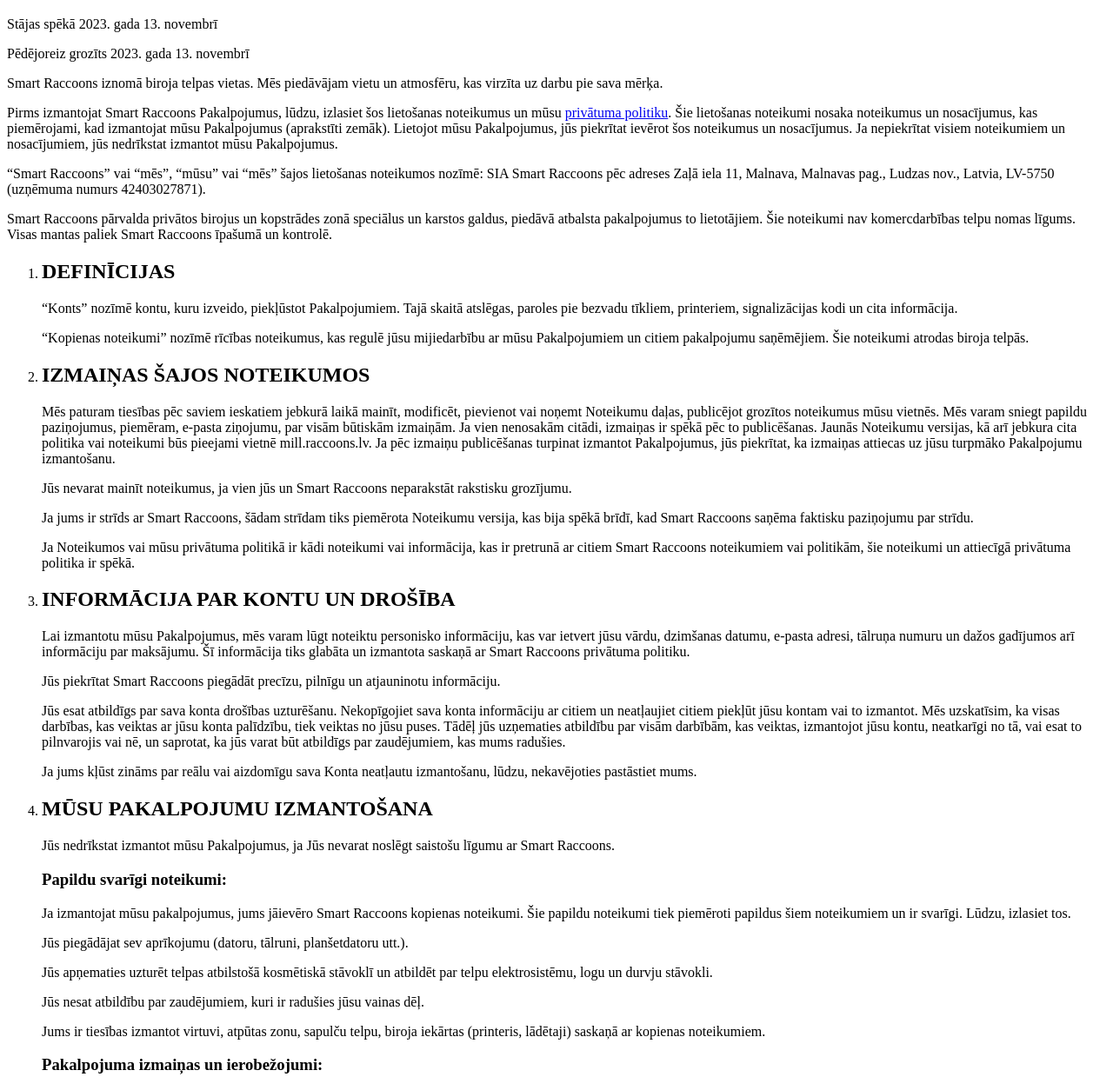
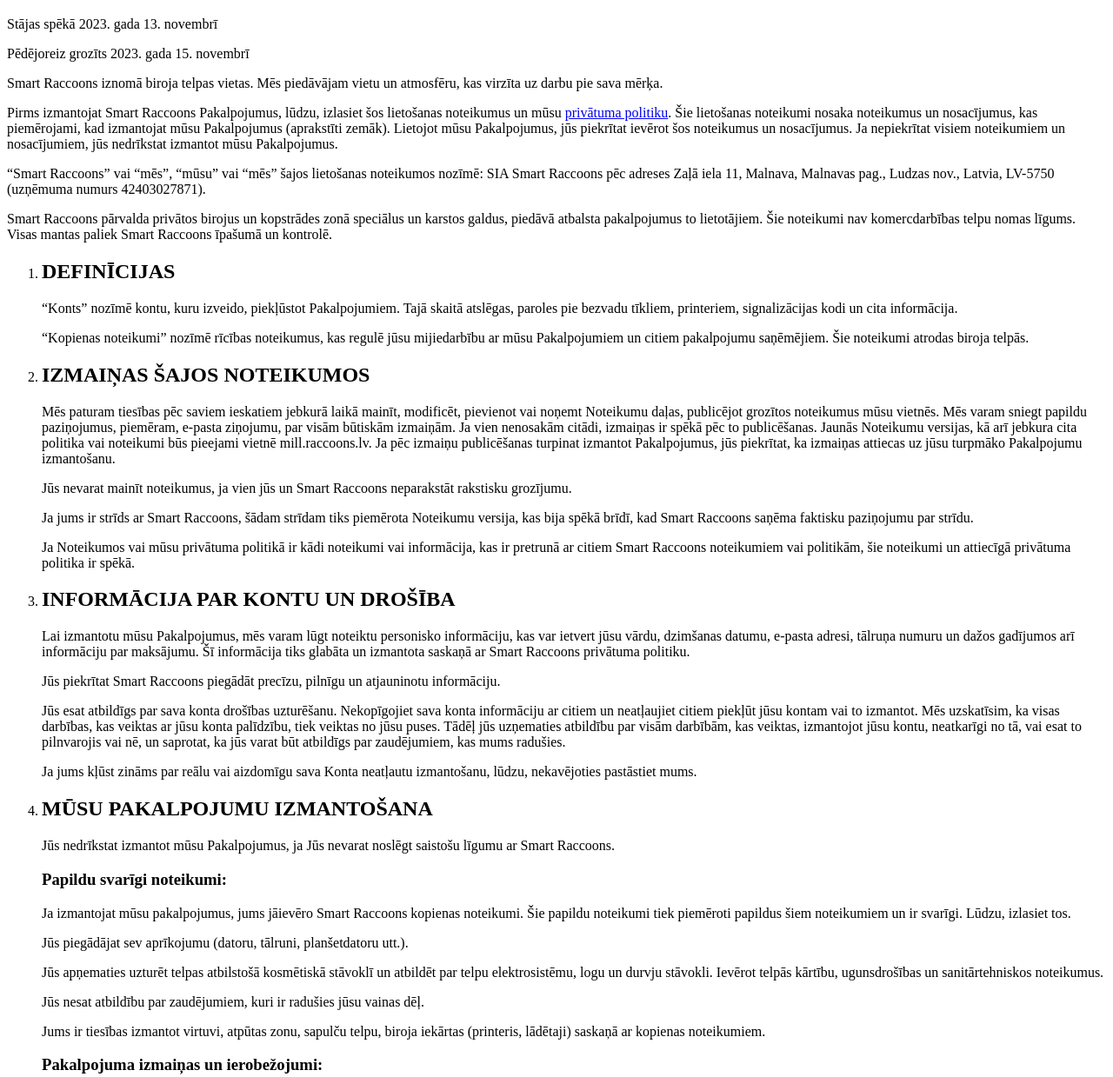
Before and after one commit to SmartRaccoons/mill, a plain HTML site: page docs/legal/terms-of-service/lv/index.html in a window 1280 px wide. Shown: the part 61-1300 px from the top of the page at 87% size. Drawn offline with Linux system fonts and the light colour scheme.

Commit message:
noteikumi upgrade

```diff
--- a/docs/legal/terms-of-service/lv/index.html
+++ b/docs/legal/terms-of-service/lv/index.html
@@ -10,7 +10,7 @@
     Stājas spēkā 2023. gada 13. novembrī
     </p>
     <p>
-    Pēdējoreiz grozīts 2023. gada 13. novembrī
+    Pēdējoreiz grozīts 2023. gada 15. novembrī
     </p>
     <p>
       Smart Raccoons iznomā biroja telpas vietas.
@@ -88,7 +88,7 @@
   Jūs piegādājat sev aprīkojumu (datoru, tālruni, planšetdatoru utt.).
 </p>
 <p>
-  Jūs apņematies uzturēt telpas atbilstošā kosmētiskā stāvoklī un atbildēt par telpu elektrosistēmu, logu un durvju stāvokli.
+  Jūs apņematies uzturēt telpas atbilstošā kosmētiskā stāvoklī un atbildēt par telpu elektrosistēmu, logu un durvju stāvokli. Ievērot telpās kārtību, ugunsdrošības un sanitārtehniskos noteikumus.
 </p>
 <p>
   Jūs nesat atbildību par zaudējumiem, kuri ir radušies jūsu vainas dēļ.
```
